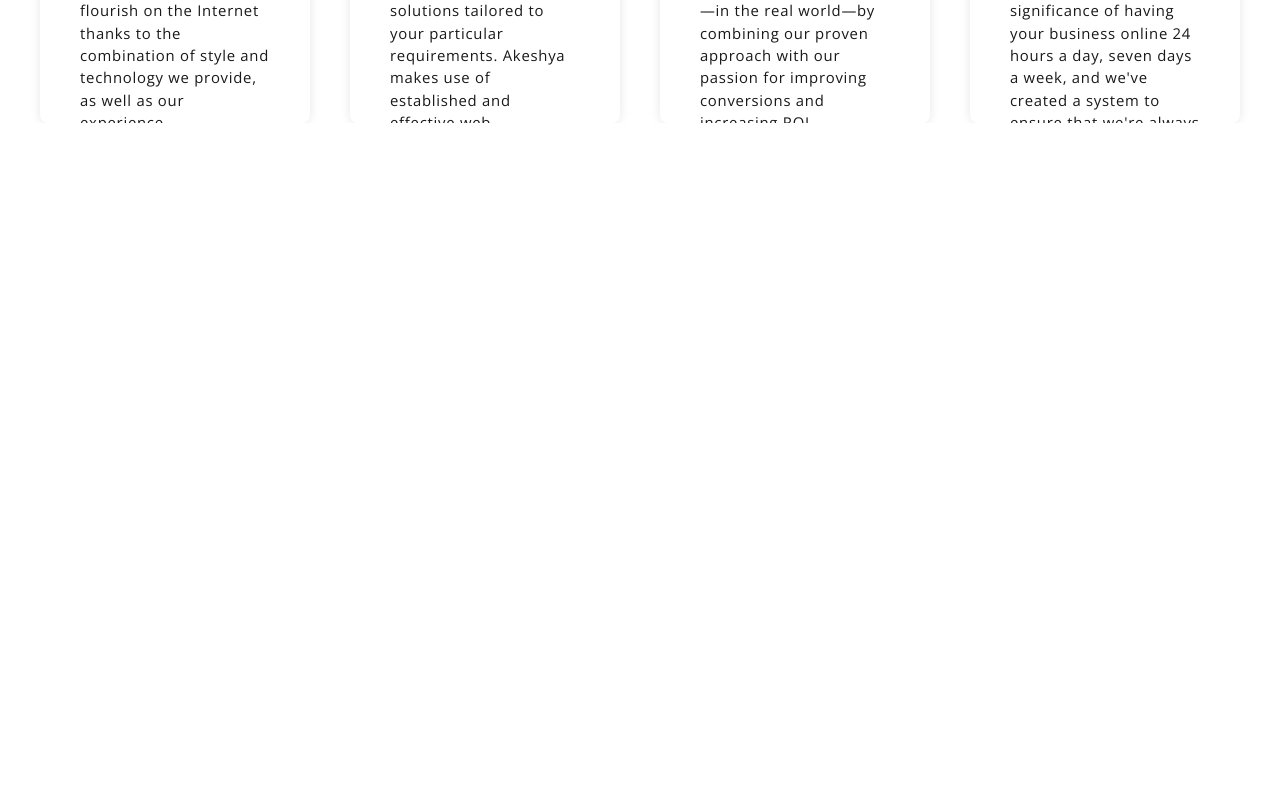
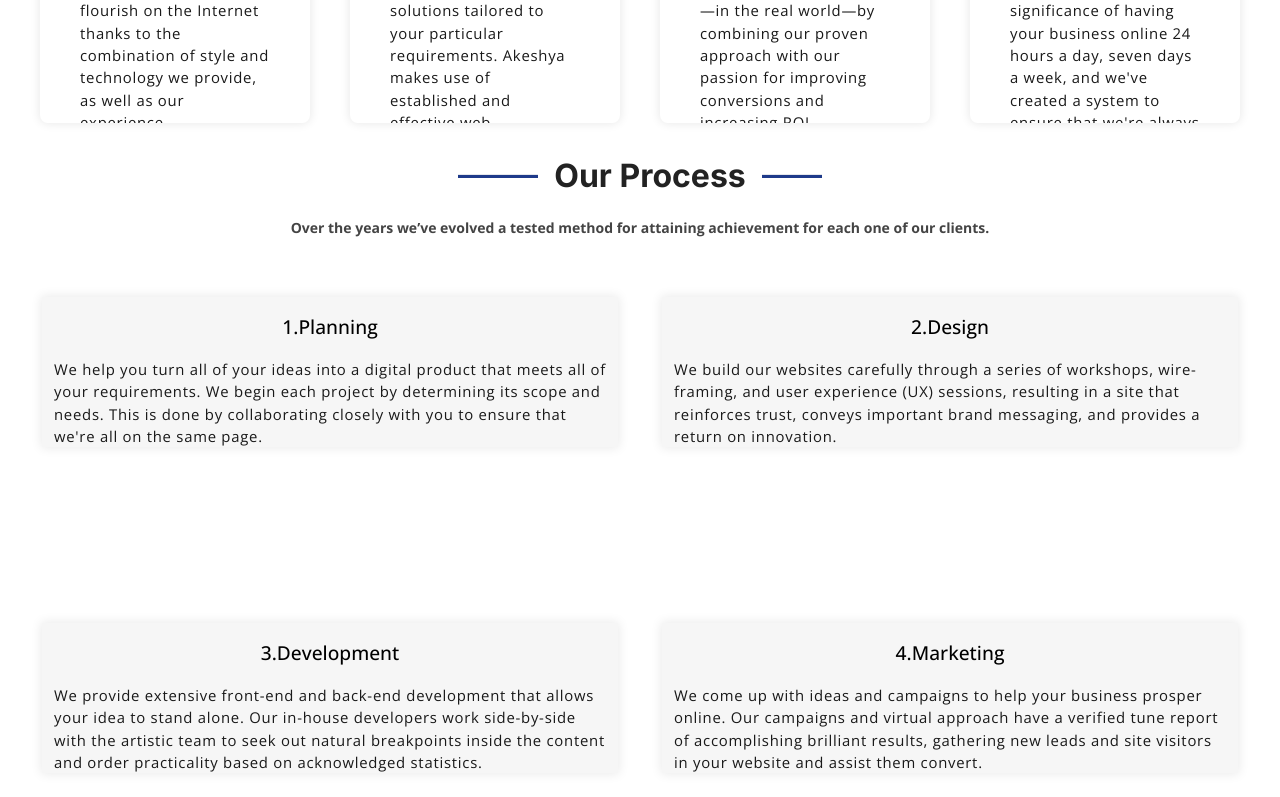
Before and after one commit to Jinshidjinu/Akeshya_Website, a Next.js app: page / in a window 1280 px wide. Shown: the part 2040-2837 px from the top of the page. Before the commit the page ends 2163 px from the top, so only its background shows below. Built offline with nearby package versions, Linux system fonts and the light colour scheme.

Commit message:
Process section completed

```diff
--- /dev/null
+++ b/app/Components/Home/OurProcess/Process.tsx
@@ -0,0 +1,56 @@
+import React from 'react'
+import Headings from '../../Shared/Headings'
+import ProcessCard from '../../Shared/ProcessCard'
+
+
+const  Process:React.FC = () => {
+
+  const processes = [
+    {
+
+      id:1,
+      title:"1.Planning",
+      description:"We help you turn all of your ideas into a digital product that meets all of your requirements. We begin each project by determining its scope and needs. This is done by collaborating closely with you to ensure that we're all on the same page."
+
+    },
+    {
+      id:2,
+      title:"2.Design",
+      description:"We build our websites carefully through a series of workshops, wire-framing, and user experience (UX) sessions, resulting in a site that reinforces trust, conveys important brand messaging, and provides a return on innovation."
+    },
+    {
+      id:3,
+      title:"3.Development",
+      description:"We provide extensive front-end and back-end development that allows your idea to stand alone. Our in-house developers work side-by-side with the artistic team to seek out natural breakpoints inside the content and order practicality based on acknowledged statistics."
+    },
+    {
+      id:4,
+      title:"4.Marketing",
+      description:"We come up with ideas and campaigns to help your business prosper online. Our campaigns and virtual approach have a verified tune report of accomplishing brilliant results, gathering new leads and site visitors in your website and assist them convert."
+    }
+  ]
+
+
+
+  return (
+    <div>
+        <Headings content='Our Process'
+         description='Over the years we’ve evolved a tested method for attaining achievement for each one of our clients.'
+          />
+
+       <div className='grid grid-cols-1 md:grid-cols-2    gap-y-44 md:gap-y-44  sm:gap-10   px-4 sm:px-6 lg:px-10 py-6 w-full h-auto min-h-96'>
+         {processes.map( process => (
+           <ProcessCard
+              key={process.id}
+              title={process.title}
+              description={process.description}
+           />
+
+         ))}
+
+       </div>
+    </div>
+  )
+}
+
+export default Process
--- /dev/null
+++ b/app/Components/Shared/ProcessCard.tsx
@@ -0,0 +1,23 @@
+import React from 'react'
+
+
+interface ProcessCardProps {
+    title:string;
+    description:string;
+}
+
+
+const  ProcessCard: React.FC<ProcessCardProps> = ({title,description}) => {
+  return (
+    <div className=' service_card max-w-[576px] process_card  mx-auto cursor-default bg-[#f6f6f6] px-3  flex-1 md:h-[150px] h-auto min-w-[100px]  overflow-hidden'
+     style={{boxShadow:"0px 0px 10px 1px #eaeaea"}}
+    >
+     <h3 className='font-medium title my-4 font-sans text-[1.2rem] mb-[.1rem] text-center '>{title}</h3>
+     <p className='text-[.93rem] description font-normal my-4 font-sans tracking-wider text-[#191919]'>
+                {description}
+            </p>
+    </div>
+  )
+}
+
+export default ProcessCard
--- a/app/globals.css
+++ b/app/globals.css
@@ -56,3 +56,11 @@
   color: white;
   transition: all 0.4s ease-in-out;
 }
+
+.process_card:hover{
+  width: 700px;
+  height: 150px;
+  border-radius: 5px;
+  background-color: #14279b;
+  transition: all 0.2s ease;
+}
--- a/app/page.tsx
+++ b/app/page.tsx
@@ -4,6 +4,7 @@ import HomePage from "./Components/Home/Hero/Home";
 import HomeIcons from "./Components/Home/Hero/HomeIcons";
 import About from "./Components/Home/About/About";
 import Services from "./Components/Home/Servicess/Services";
+import Process from "./Components/Home/OurProcess/Process";
  const Home = ()=>{
   return (
    <div>
@@ -12,6 +13,7 @@ import Services from "./Components/Home/Servicess/Services";
        <HomeIcons/>
        <About/>
        <Services/>
+       <Process/>
 
    </div>
   );
```
